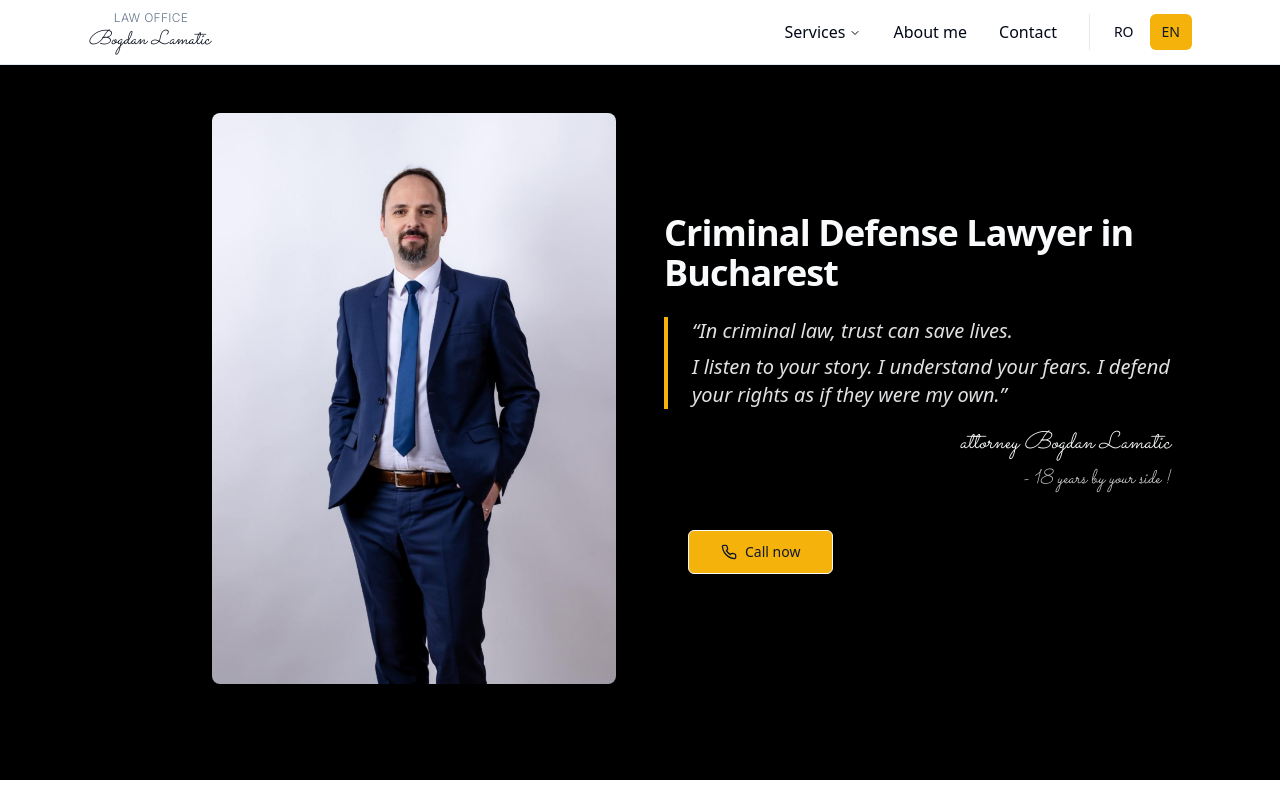
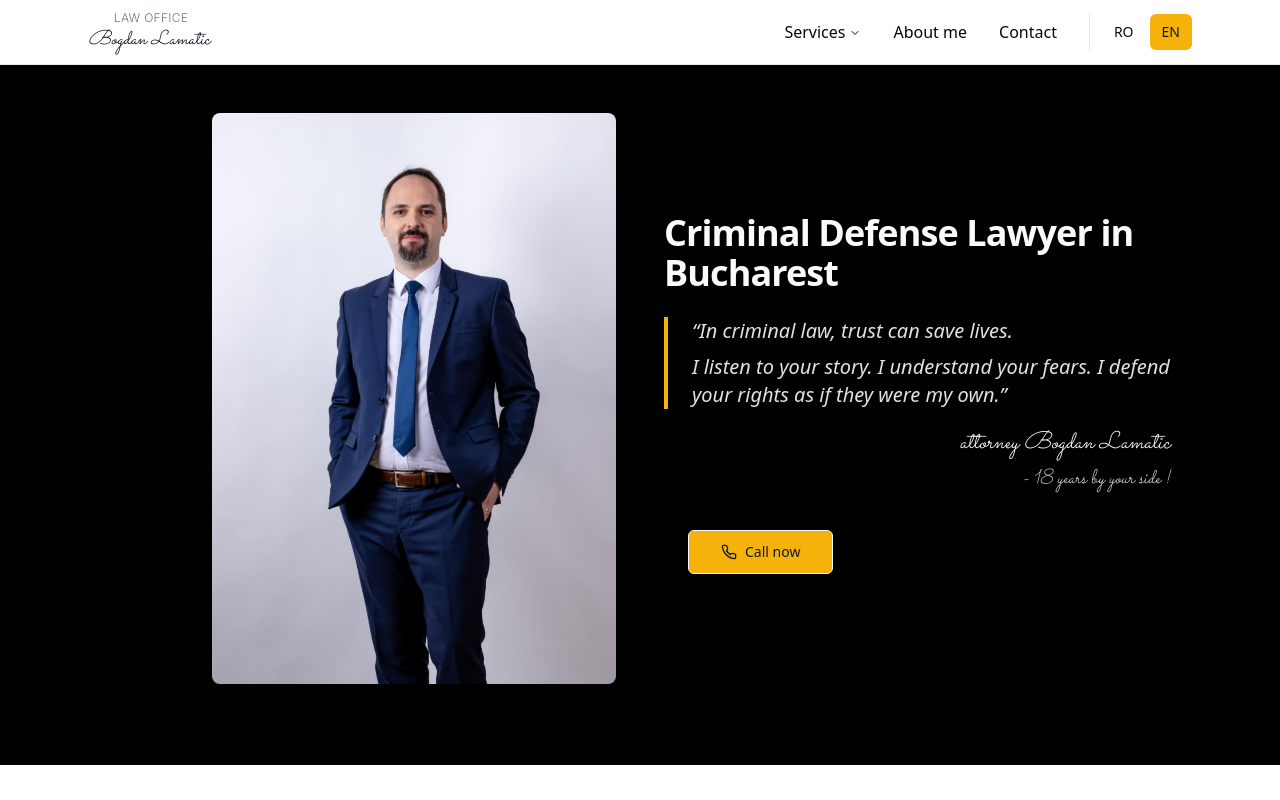
Before and after one commit to rzv1310/bogdan, a React (Vite) app: page / in a window 1280 px wide. Shown: the top 800 px of the page. Built offline with nearby package versions, Linux system fonts and the light colour scheme; what @react-pdf/renderer would draw is missing.

Commit message:
Fix: Adjust desktop padding for hero section
Reduced the bottom padding of the hero section on desktop by 15px, changing `md:pb-24` to `md:pb-[81px]` in `src/pages/Index.tsx`. Mobile padding remains unchanged.

```diff
--- a/src/pages/Index.tsx
+++ b/src/pages/Index.tsx
@@ -390,7 +390,7 @@ const Index = () => {
       <main>
         {/* Hero Section */}
         <section id="hero" className="bg-hero text-hero-foreground">
-          <div className="mx-auto max-w-6xl px-4 md:px-6 pt-[30px] pb-16 md:pt-12 md:pb-24 grid md:grid-cols-2 gap-10 md:gap-12 items-center">
+          <div className="mx-auto max-w-6xl px-4 md:px-6 pt-[30px] pb-16 md:pt-12 md:pb-[81px] grid md:grid-cols-2 gap-10 md:gap-12 items-center">
             <div className="md:order-1">
               <h1 className="text-[28px] md:text-4xl font-semibold leading-tight tracking-tight mb-6 py-0 whitespace-pre-line">
                 {t.heroTitle}
```
